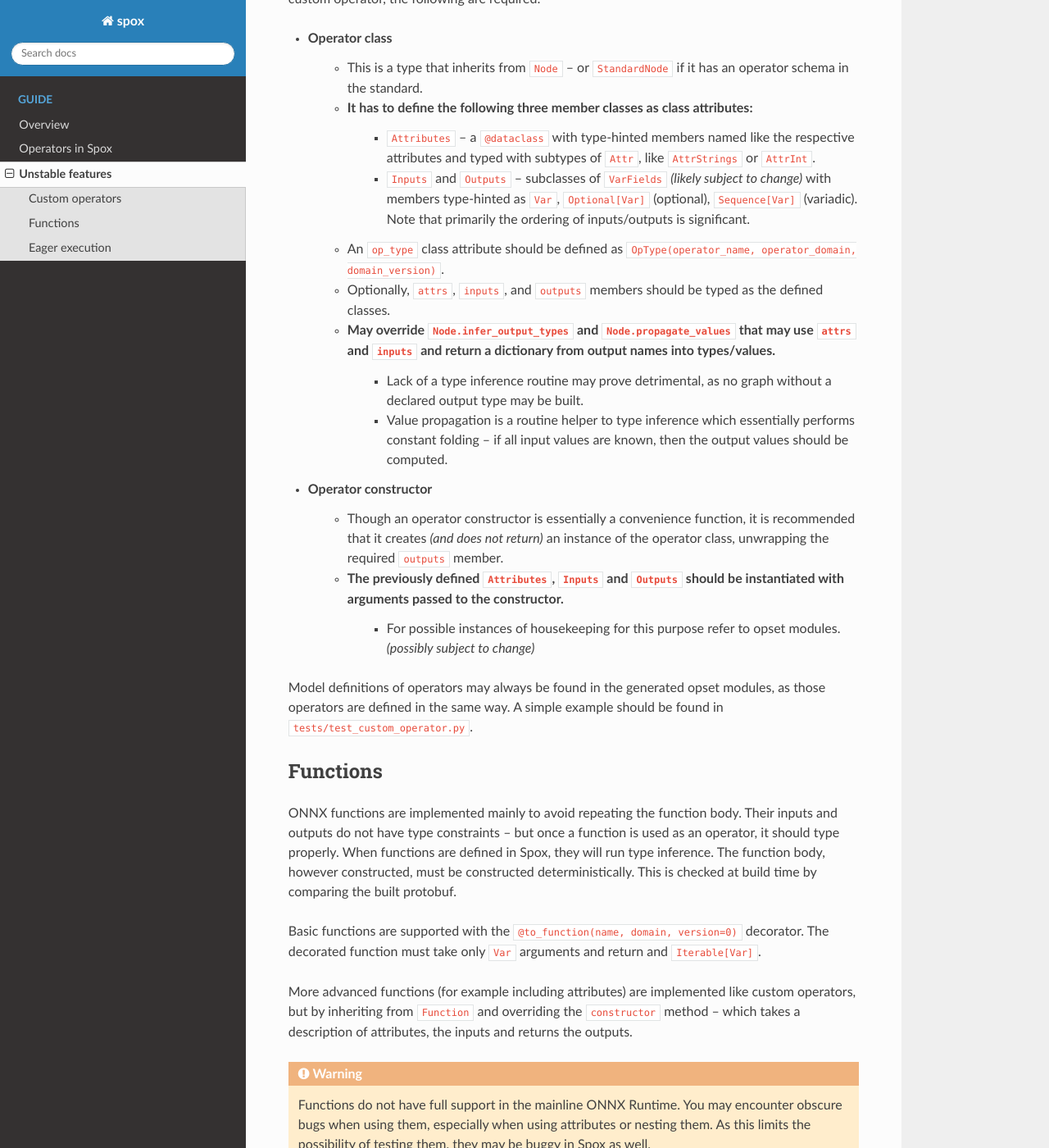
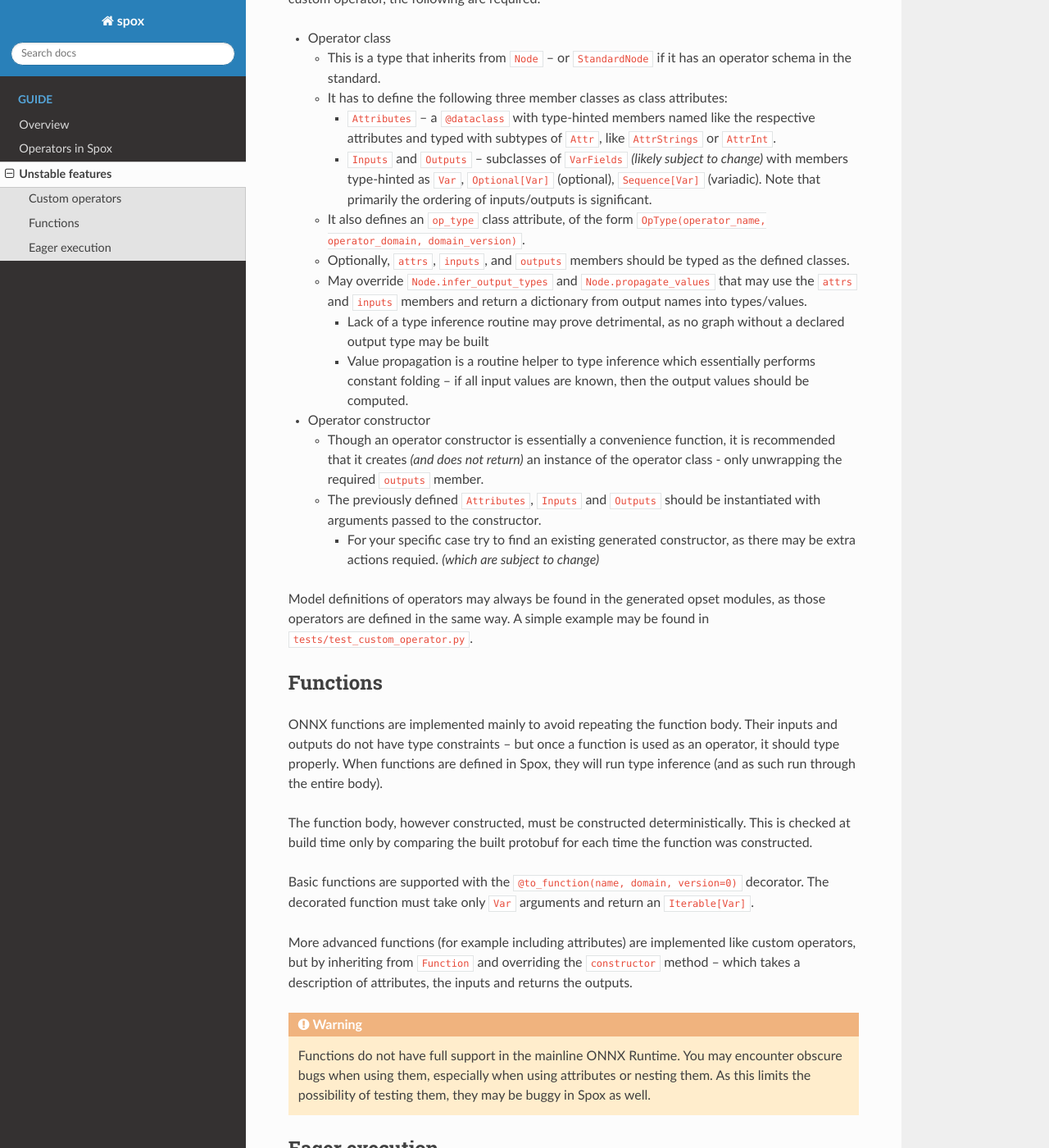
Before and after one commit to Quantco/spox, a Sphinx documentation site: the page built from docs/unstable.rst, in a window 1280 px wide and 1400 px high, scrolled down 402 px. Shown: the whole window at 82% size. Built offline with Sphinx 7.4.7 and the Read the Docs theme 2.0.0, drawn with Linux system fonts in a browser that asks for light colours; pages that are not in the unit, such as notebooks, are missing from menus; some of the changed text lies outside the part shown.

Commit message:
Fix up unstable.rst

```diff
--- a/docs/unstable.rst
+++ b/docs/unstable.rst
@@ -10,28 +10,37 @@ Custom operators
 As Spox makes rich usage of operator schemas, not every protobuf node is allowed. To define a custom operator, the following are required:
 
 - Operator class
-    - This is a type that inherits from ``Node`` – or ``StandardNode`` if it has an operator schema in the standard.
-    - It has to define the following three member classes as class attributes:
-        - ``Attributes`` – a ``@dataclass`` with type-hinted members named like the respective attributes and typed with subtypes of ``Attr``, like ``AttrStrings`` or ``AttrInt``.
-        - ``Inputs`` and ``Outputs`` – subclasses of ``VarFields`` *(likely subject to change)* with members type-hinted as ``Var``, ``Optional[Var]`` (optional), ``Sequence[Var]`` (variadic). Note that primarily the ordering of inputs/outputs is significant.
-    - An ``op_type`` class attribute should be defined as ``OpType(operator_name, operator_domain, domain_version)``.
-    - Optionally, ``attrs``, ``inputs``, and ``outputs`` members should be typed as the defined classes.
-    - May override ``Node.infer_output_types`` and ``Node.propagate_values`` that may use ``attrs`` and ``inputs`` and return a dictionary from output names into types/values.
-        - Lack of a type inference routine may prove detrimental, as no graph without a declared output type may be built.
-        - Value propagation is a routine helper to type inference which essentially performs constant folding – if all input values are known, then the output values should be computed.
+
+  - This is a type that inherits from ``Node`` – or ``StandardNode`` if it has an operator schema in the standard.
+  - It has to define the following three member classes as class attributes:
+
+    - ``Attributes`` – a ``@dataclass`` with type-hinted members named like the respective attributes and typed with subtypes of ``Attr``, like ``AttrStrings`` or ``AttrInt``.
+    - ``Inputs`` and ``Outputs`` – subclasses of ``VarFields`` *(likely subject to change)* with members type-hinted as ``Var``, ``Optional[Var]`` (optional), ``Sequence[Var]`` (variadic). Note that primarily the ordering of inputs/outputs is significant.
+
+  - It also defines an ``op_type`` class attribute, of the form ``OpType(operator_name, operator_domain, domain_version)``.
+  - Optionally, ``attrs``, ``inputs``, and ``outputs`` members should be typed as the defined classes.
+  - May override ``Node.infer_output_types`` and ``Node.propagate_values`` that may use the ``attrs`` and ``inputs`` members and return a dictionary from output names into types/values.
+
+    - Lack of a type inference routine may prove detrimental, as no graph without a declared output type may be built
+    - Value propagation is a routine helper to type inference which essentially performs constant folding – if all input values are known, then the output values should be computed.
+
 - Operator constructor
-    - Though an operator constructor is essentially a convenience function, it is recommended that it creates *(and does not return)* an instance of the operator class, unwrapping the required ``outputs`` member.
-    - The previously defined ``Attributes``, ``Inputs`` and ``Outputs`` should be instantiated with arguments passed to the constructor.
-        - For possible instances of housekeeping for this purpose refer to opset modules. *(possibly subject to change)*
 
-Model definitions of operators may always be found in the generated opset modules, as those operators are defined in the same way. A simple example should be found in ``tests/test_custom_operator.py``.
+  - Though an operator constructor is essentially a convenience function, it is recommended that it creates *(and does not return)* an instance of the operator class - only unwrapping the required ``outputs`` member.
+  - The previously defined ``Attributes``, ``Inputs`` and ``Outputs`` should be instantiated with arguments passed to the constructor.
+
+    - For your specific case try to find an existing generated constructor, as there may be extra actions requied. *(which are subject to change)*
+
+Model definitions of operators may always be found in the generated opset modules, as those operators are defined in the same way. A simple example may be found in ``tests/test_custom_operator.py``.
 
 Functions
 =========
 
-ONNX functions are implemented mainly to avoid repeating the function body. Their inputs and outputs do not have type constraints – but once a function is used as an operator, it should type properly. When functions are defined in Spox, they will run type inference. The function body, however constructed, must be constructed deterministically. This is checked at build time by comparing the built protobuf.
+ONNX functions are implemented mainly to avoid repeating the function body. Their inputs and outputs do not have type constraints – but once a function is used as an operator, it should type properly. When functions are defined in Spox, they will run type inference (and as such run through the entire body).
 
-Basic functions are supported with the ``@to_function(name, domain, version=0)`` decorator. The decorated function must take only ``Var`` arguments and return and ``Iterable[Var]``.
+The function body, however constructed, must be constructed deterministically. This is checked at build time only by comparing the built protobuf for each time the function was constructed.
+
+Basic functions are supported with the ``@to_function(name, domain, version=0)`` decorator. The decorated function must take only ``Var`` arguments and return an ``Iterable[Var]``.
 
 More advanced functions (for example including attributes) are implemented like custom operators, but by inheriting from ``Function`` and overriding the ``constructor`` method – which takes a description of attributes, the inputs and returns the outputs.
 
```
Also changed, not shown: other parts of docs/unstable.rst (+1 -1 lines).
